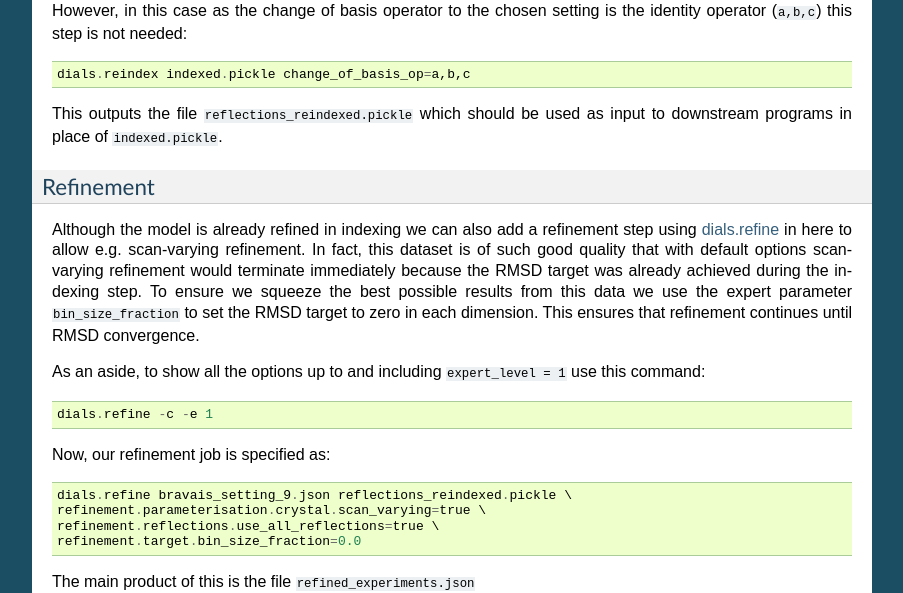
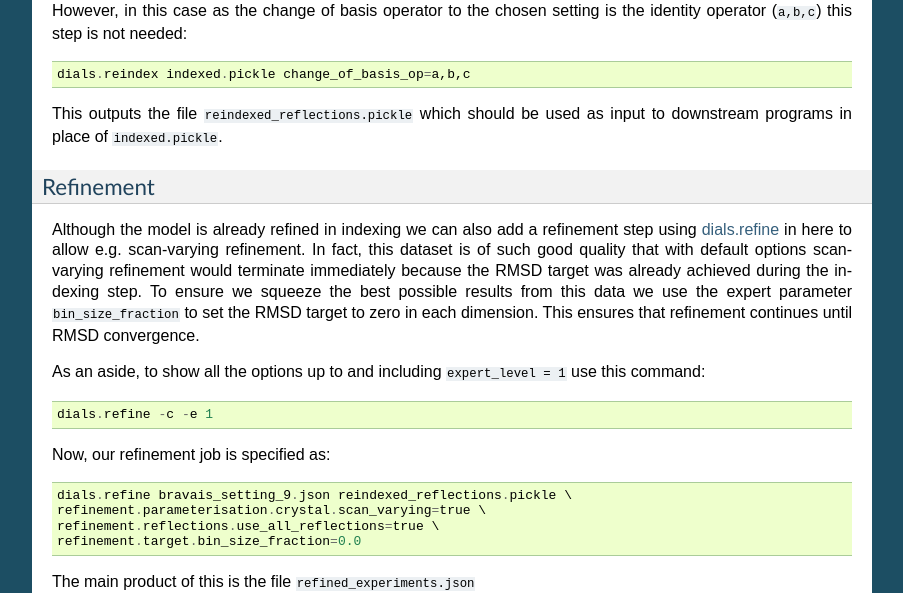
Before and after one commit to dials/docs, a Sphinx documentation site: the page built from sphinx/advanced_tutorial.rst, in a window 1280 px wide and 900 px high, scrolled down 7995 px. Shown: the part 151-744 px from the top of the window, without its empty margins (198-1101 px from the left). Built offline with Sphinx 7.4.7, drawn with Linux system fonts in a browser that asks for light colours; formulas are drawn with MathJax 3.

```diff
--- a/sphinx/advanced_tutorial.rst
+++ b/sphinx/advanced_tutorial.rst
@@ -537,7 +537,7 @@ is the identity operator (:samp:`a,b,c`) this step is not needed::
 
   dials.reindex indexed.pickle change_of_basis_op=a,b,c
 
-This outputs the file :samp:`reflections_reindexed.pickle` which should be
+This outputs the file :samp:`reindexed_reflections.pickle` which should be
 used as input to downstream programs in place of :samp:`indexed.pickle`.
 
 
@@ -561,7 +561,7 @@ use this command::
 
 Now, our refinement job is specified as::
 
-  dials.refine bravais_setting_9.json reflections_reindexed.pickle \
+  dials.refine bravais_setting_9.json reindexed_reflections.pickle \
   refinement.parameterisation.crystal.scan_varying=true \
   refinement.reflections.use_all_reflections=true \
   refinement.target.bin_size_fraction=0.0
```
Also changed, not shown: 1 other file.
